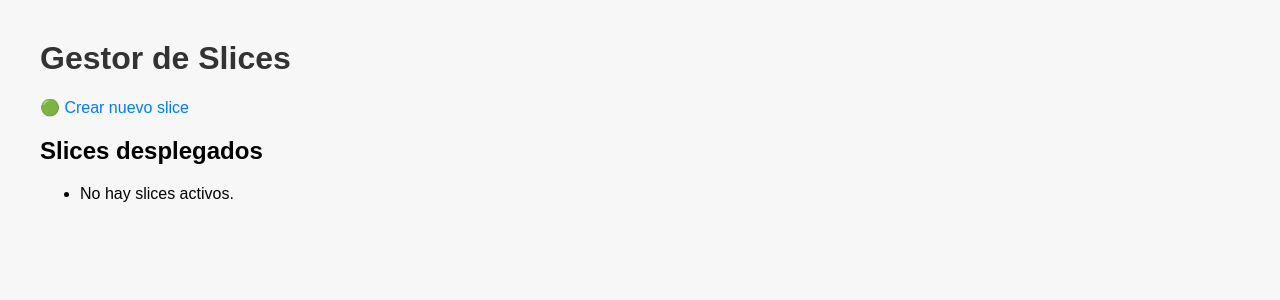
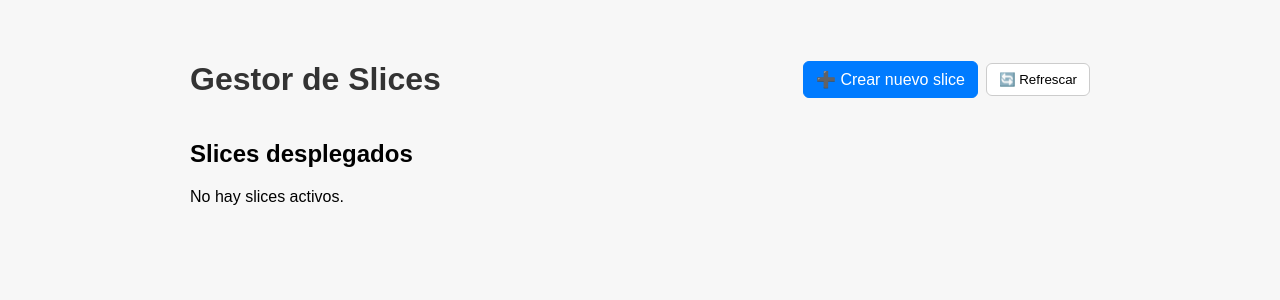
Before and after one commit to alegom05/CLOUD_ALEJANDRO, a Flask app: page / in a window 1280 px wide. Shown: the top 300 px of the page. Run offline with Flask 3, Linux system fonts and the light colour scheme.

Commit message:
Opciones

```diff
--- a/slice_manager_flask/app.py
+++ b/slice_manager_flask/app.py
@@ -32,8 +32,9 @@ def slice_detail(name):
     info = subprocess.check_output(['bash', 'show_slice_info.sh', name]).decode()
     return render_template('detail.html', name=name, info=info)
 
-@app.route('/delete/<name>')
+@app.route('/delete/<name>', methods=['GET', 'POST'])
 def delete_slice(name):
+    # Allow deletion via POST (from a form) while keeping GET for compatibility
     subprocess.run(['bash', 'delete_slice.sh', name])
     flash(f"Slice '{name}' eliminado ❌")
     return redirect(url_for('index'))
--- a/slice_manager_flask/static/style.css
+++ b/slice_manager_flask/static/style.css
@@ -19,3 +19,49 @@ a:hover {
   border-radius: 5px;
   list-style: none;
 }
+
+/* Layout helpers */
+.container {
+  max-width: 900px;
+  margin: 24px auto;
+  padding: 0 16px;
+}
+.header {
+  display: flex;
+  align-items: center;
+  justify-content: space-between;
+  margin-bottom: 18px;
+}
+.actions { display: flex; gap: 8px; align-items: center; }
+
+/* Buttons */
+.btn {
+  display: inline-block;
+  padding: 8px 12px;
+  border-radius: 6px;
+  border: 1px solid #ccc;
+  background: #fff;
+  cursor: pointer;
+}
+.btn-primary { background:#007bff; color:#fff; border-color: #007bff; }
+.btn-danger { background:#dc3545; color:#fff; border-color: #dc3545; }
+
+/* Slice list */
+.slice-list { list-style: none; padding: 0; margin: 0; display: grid; gap: 8px; }
+.slice-item {
+  display: flex;
+  justify-content: space-between;
+  align-items: center;
+  background: #fff;
+  padding: 12px;
+  border-radius: 6px;
+  border: 1px solid #e0e0e0;
+}
+.slice-name { font-weight: 600; }
+.slice-controls { display: flex; gap: 8px; }
+.inline-form { display: inline; margin: 0; }
+
+.card { background:#fff; padding:18px; border-radius:8px; border:1px solid #e8e8e8; }
+.upload-form { display:flex; flex-direction:column; gap:12px; }
+.file-label { font-weight:600; }
+.form-actions { display:flex; gap:8px; }
--- a/slice_manager_flask/templates/index.html
+++ b/slice_manager_flask/templates/index.html
@@ -1,11 +1,20 @@
 <!DOCTYPE html>
 <html>
 <head>
+  <meta charset="utf-8">
   <title>Gestor de Slices</title>
   <link rel="stylesheet" href="{{ url_for('static', filename='style.css') }}">
+  <meta name="viewport" content="width=device-width, initial-scale=1">
 </head>
 <body>
+  <div class="container">
+    <header class="header">
       <h1>Gestor de Slices</h1>
+      <div class="actions">
+        <a class="btn btn-primary" href="{{ url_for('create_slice') }}">➕ Crear nuevo slice</a>
+        <button id="refreshBtn" class="btn">🔄 Refrescar</button>
+      </div>
+    </header>
 
     {% with messages = get_flashed_messages() %}
       {% if messages %}
@@ -17,19 +26,33 @@
       {% endif %}
     {% endwith %}
 
-  <a href="{{ url_for('create_slice') }}">🟢 Crear nuevo slice</a>
-
+    <section>
       <h2>Slices desplegados</h2>
-  <ul>
+      {% if slices %}
+        <ul class="slice-list">
           {% for s in slices %}
-      <li>
-        {{ s }}
-        <a href="{{ url_for('slice_detail', name=s) }}">Ver</a> |
-        <a href="{{ url_for('delete_slice', name=s) }}">Eliminar</a>
+            <li class="slice-item">
+              <div class="slice-name">{{ s }}</div>
+              <div class="slice-controls">
+                <a class="btn" href="{{ url_for('slice_detail', name=s) }}">Ver</a>
+                <form method="post" action="{{ url_for('delete_slice', name=s) }}" class="inline-form" onsubmit="return confirmDelete('{{ s }}');">
+                  <button type="submit" class="btn btn-danger">Eliminar</button>
+                </form>
+              </div>
             </li>
-    {% else %}
-      <li>No hay slices activos.</li>
           {% endfor %}
         </ul>
+      {% else %}
+        <p>No hay slices activos.</p>
+      {% endif %}
+    </section>
+  </div>
+
+  <script>
+    function confirmDelete(name) {
+      return confirm("¿Eliminar slice '" + name + "'? Esta acción no se puede deshacer.");
+    }
+    document.getElementById('refreshBtn').addEventListener('click', function(){ location.reload(); });
+  </script>
 </body>
 </html>
```
Also changed, not shown: slice_manager_flask/templates/create.html (+20 -7 lines). Lines whose indentation alone changed are shown as unchanged.
